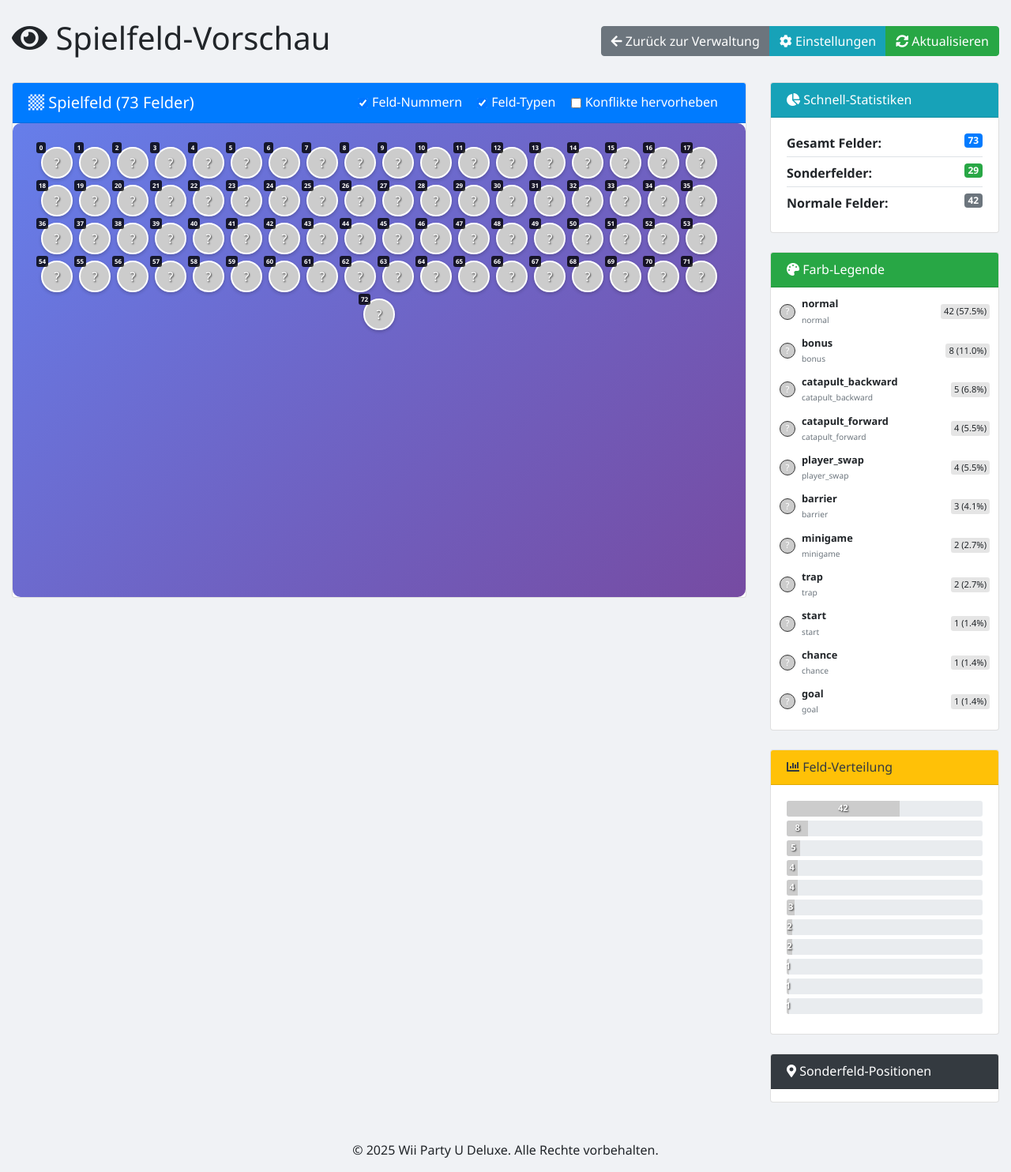
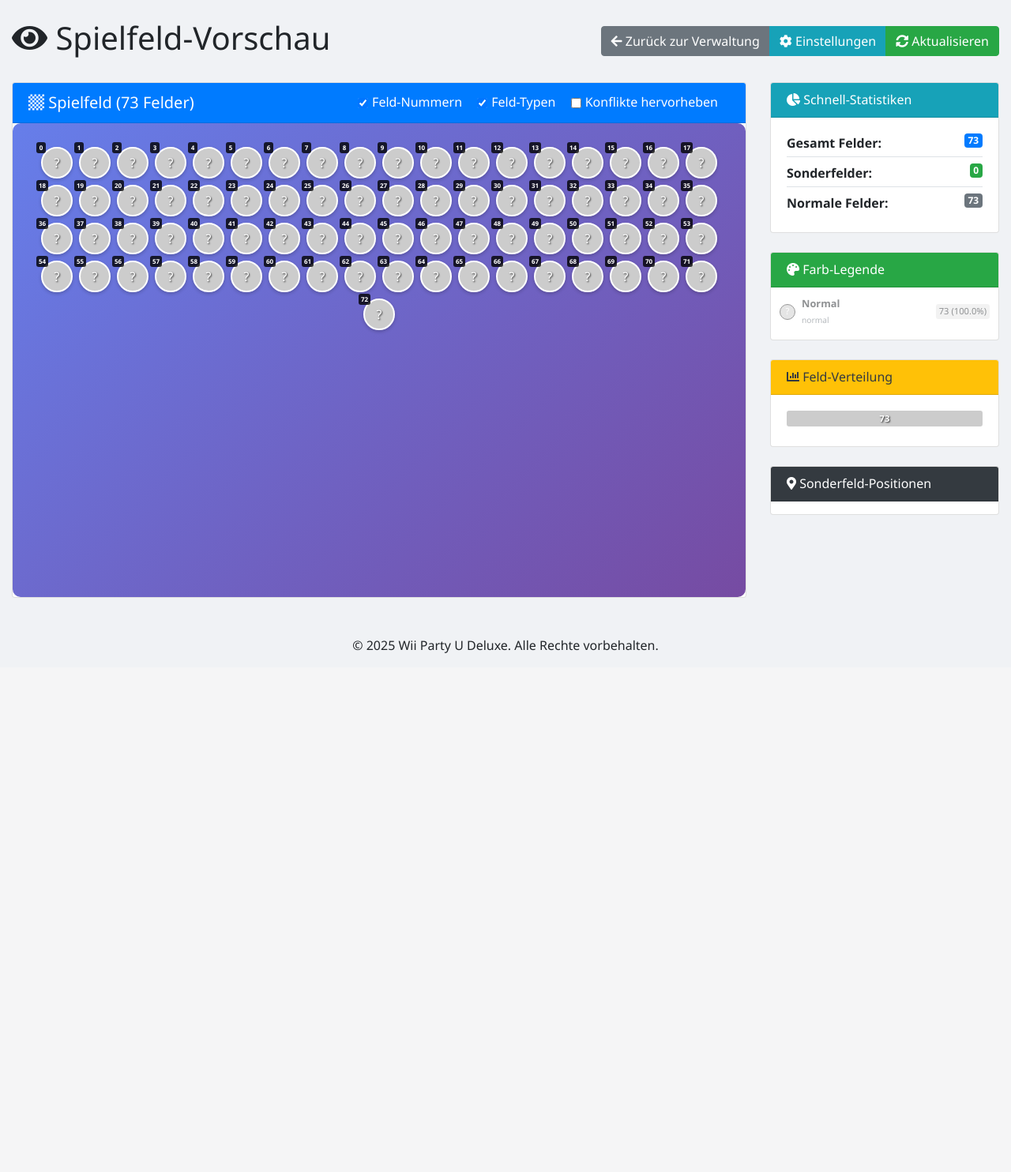
Before and after one commit to JoniBBM/Wii-Party2, a Flask app: page /admin/field_preview in a window 1280 px wide. Shown: the part 56-1540 px from the top of the page at 79% size. After the commit the page ends 883 px from the top, so only its background shows below. Run offline with Flask 3, Linux system fonts and the light colour scheme; the visitor is signed in with stand-in values (Sample User, id 1); data comes from the database, SQL or seed files in the repository; both versions use the stored data as it was after the commit; data that the repository does not hold is empty; some libraries are stand-ins or nearby versions.

Commit message:
Feld Vorschau funktioniert

```diff
--- a/app/templates/admin/field_preview.html
+++ b/app/templates/admin/field_preview.html
@@ -473,13 +473,20 @@ function generateFieldBoard() {
     const conflicts = {{ conflicts|tojson if conflicts else '[]' }};
     const conflictPositions = conflicts.map(c => c.position);
 
-    for (let position = 0; position < maxFields; position++) {
-        const fieldType = getFieldTypeAtPosition(position);
-        const config = fieldConfigs[fieldType] || {
-            color: '#CCCCCC',
-            icon: '?',
-            display_name: fieldType,
-            enabled: true
+    // Nutze Backend-berechnete Daten anstatt Frontend-Duplikation
+    const fields = previewData.fields || [];
+
+    for (let i = 0; i < Math.min(fields.length, maxFields); i++) {
+        const fieldData = fields[i];
+        const position = fieldData.position;
+        const fieldType = fieldData.field_type;
+
+        // Verwende Backend-Daten als primäre Quelle
+        const config = {
+            color: fieldData.color,
+            icon: fieldData.icon,
+            display_name: fieldData.display_name,
+            enabled: fieldData.enabled
         };
 
         const fieldElement = document.createElement('div');
@@ -527,42 +534,10 @@ function generateFieldBoard() {
 }
 
 function getFieldTypeAtPosition(position) {
-    // Diese Funktion sollte die gleiche Logik wie im Backend verwenden
-    if (position === 0) return 'start';
-    if (position === 72) return 'goal';
-
-    // Verwende die aktualisierten Konfigurationen falls verfügbar
-    for (const [fieldType, config] of Object.entries(fieldConfigs)) {
-        if (!config.enabled || fieldType === 'start' || fieldType === 'goal' || fieldType === 'normal') {
-            continue;
-        }
-
-        // Für Modulo-basierte Felder
-        if (config.frequency_type === 'modulo' && config.frequency_value > 0) {
-            if (position % config.frequency_value === 0) {
-                return fieldType;
-            }
-        }
-
-        // Für feste Positionen
-        if (config.frequency_type === 'fixed_positions' && config.positions) {
-            if (config.positions.includes(position)) {
-                return fieldType;
-            }
-        }
-    }
-
-    // Fallback auf hardcodierte Logik
-    if (position % 15 === 0) return 'catapult_forward';
-    if (position % 13 === 0) return 'catapult_backward';
-    if (position % 17 === 0) return 'player_swap';
-    if (position % 19 === 0) return 'barrier';
-    if (position % 8 === 0) return 'bonus';
-    if (position % 12 === 0) return 'minigame';
-    if (position % 20 === 0) return 'chance';
-    if (position % 25 === 0) return 'trap';
-
-    return 'normal';
+    // Nutze Backend-berechnete Daten anstatt eigene Logik
+    const fields = previewData.fields || [];
+    const fieldData = fields.find(f => f.position === position);
+    return fieldData ? fieldData.field_type : 'normal';
 }
 
 function setupEventListeners() {
@@ -586,19 +561,17 @@ function updateLegend() {
     const legendContainer = document.getElementById('colorLegend');
     legendContainer.innerHTML = '';
 
-    // Zähle Felder für jeden Typ
-    const fieldCounts = {};
-    for (let i = 0; i < maxFields; i++) {
-        const fieldType = getFieldTypeAtPosition(i);
-        fieldCounts[fieldType] = (fieldCounts[fieldType] || 0) + 1;
-    }
+    // Nutze Backend-berechnete Zählungen
+    const fieldCounts = previewData.counts || {};
 
     // Sortiere nach Anzahl
     const sortedTypes = Object.entries(fieldCounts)
         .sort(([,a], [,b]) => b - a);
 
     sortedTypes.forEach(([fieldType, count]) => {
-        const config = fieldConfigs[fieldType] || {
+        // Finde die entsprechenden Feld-Daten im Backend
+        const fieldData = previewData.fields ? previewData.fields.find(f => f.field_type === fieldType) : null;
+        const config = fieldData || {
             color: '#CCCCCC',
             icon: '?',
             display_name: fieldType,
@@ -632,18 +605,18 @@ function updateLegend() {
 }
 
 function updateStatistics() {
-    // Zähle Felder
+    // Nutze Backend-berechnete Zählungen
+    const fieldCounts = previewData.counts || {};
+
     let specialCount = 0;
-    let normalCount = 0;
+    let normalCount = fieldCounts['normal'] || 0;
 
-    for (let i = 0; i < maxFields; i++) {
-        const fieldType = getFieldTypeAtPosition(i);
-        if (fieldType === 'normal') {
-            normalCount++;
-        } else if (fieldType !== 'start' && fieldType !== 'goal') {
-            specialCount++;
+    // Zähle alle Sonderfelder (nicht start, goal, normal)
+    Object.entries(fieldCounts).forEach(([fieldType, count]) => {
+        if (fieldType !== 'normal' && fieldType !== 'start' && fieldType !== 'goal') {
+            specialCount += count;
         }
-    }
+    });
 
     document.getElementById('special-fields-count').textContent = specialCount;
     document.getElementById('normal-fields-count').textContent = normalCount;
@@ -653,18 +626,16 @@ function updateDistributionChart() {
     const chartContainer = document.getElementById('distributionChart');
     chartContainer.innerHTML = '';
 
-    // Zähle Felder für jeden Typ
-    const fieldCounts = {};
-    for (let i = 0; i < maxFields; i++) {
-        const fieldType = getFieldTypeAtPosition(i);
-        fieldCounts[fieldType] = (fieldCounts[fieldType] || 0) + 1;
-    }
+    // Nutze Backend-berechnete Zählungen
+    const fieldCounts = previewData.counts || {};
 
     // Erstelle Balkendiagramm
     Object.entries(fieldCounts)
         .sort(([,a], [,b]) => b - a)
         .forEach(([fieldType, count]) => {
-            const config = fieldConfigs[fieldType] || { color: '#CCCCCC', display_name: fieldType };
+            // Finde entsprechende Feld-Daten im Backend
+            const fieldData = previewData.fields ? previewData.fields.find(f => f.field_type === fieldType) : null;
+            const config = fieldData || { color: '#CCCCCC', display_name: fieldType };
             const percentage = (count / maxFields) * 100;
 
             const barContainer = document.createElement('div');
@@ -722,18 +693,30 @@ function refreshPreview() {
     btn.innerHTML = '<i class="fas fa-spinner fa-spin"></i> Lädt...';
     btn.disabled = true;
 
-    // Lade neue Daten
-    loadFieldConfigs();
+    // Lade aktuelle Feld-Daten vom Backend
+    fetch(`/admin/api/field_data?max_fields=${maxFields}`)
+        .then(response => response.json())
+        .then(data => {
+            if (data.success) {
+                // Aktualisiere previewData mit aktuellen Backend-Daten
+                previewData = data.preview_data;
 
-    setTimeout(() => {
+                // Regeneriere alles mit neuen Daten
                 generateFieldBoard();
                 updateLegend();
                 updateStatistics();
                 updateDistributionChart();
-
+            } else {
+                console.error('Fehler beim Laden der aktuellen Feld-Daten:', data.error);
+            }
+        })
+        .catch(error => {
+            console.error('Netzwerkfehler beim Laden der Feld-Daten:', error);
+        })
+        .finally(() => {
             btn.innerHTML = originalHtml;
             btn.disabled = false;
-    }, 1000);
+        });
 }
 
 function applyPreviewSettings() {
```
Also changed, not shown: app.db. Lines whose indentation alone changed are shown as unchanged.
